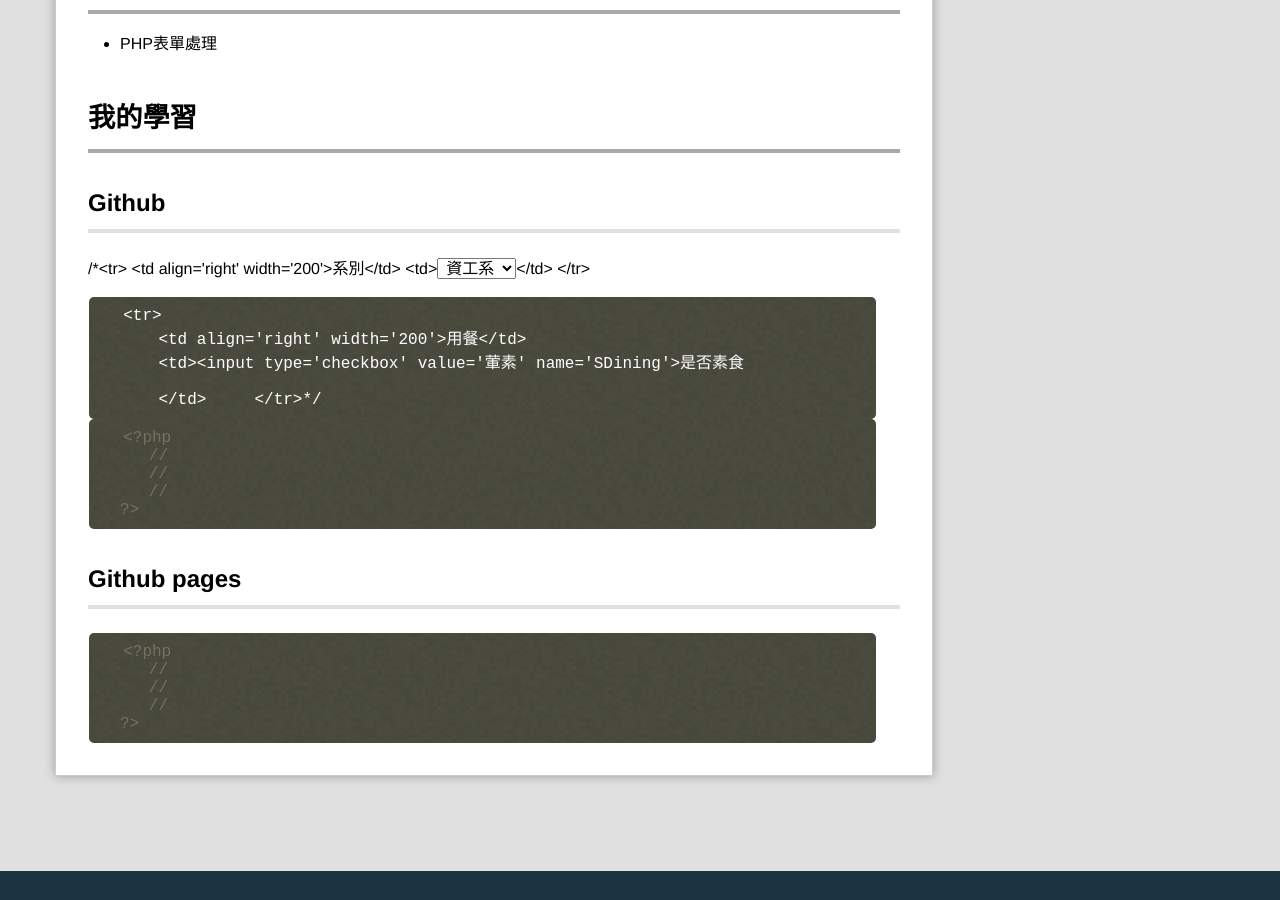
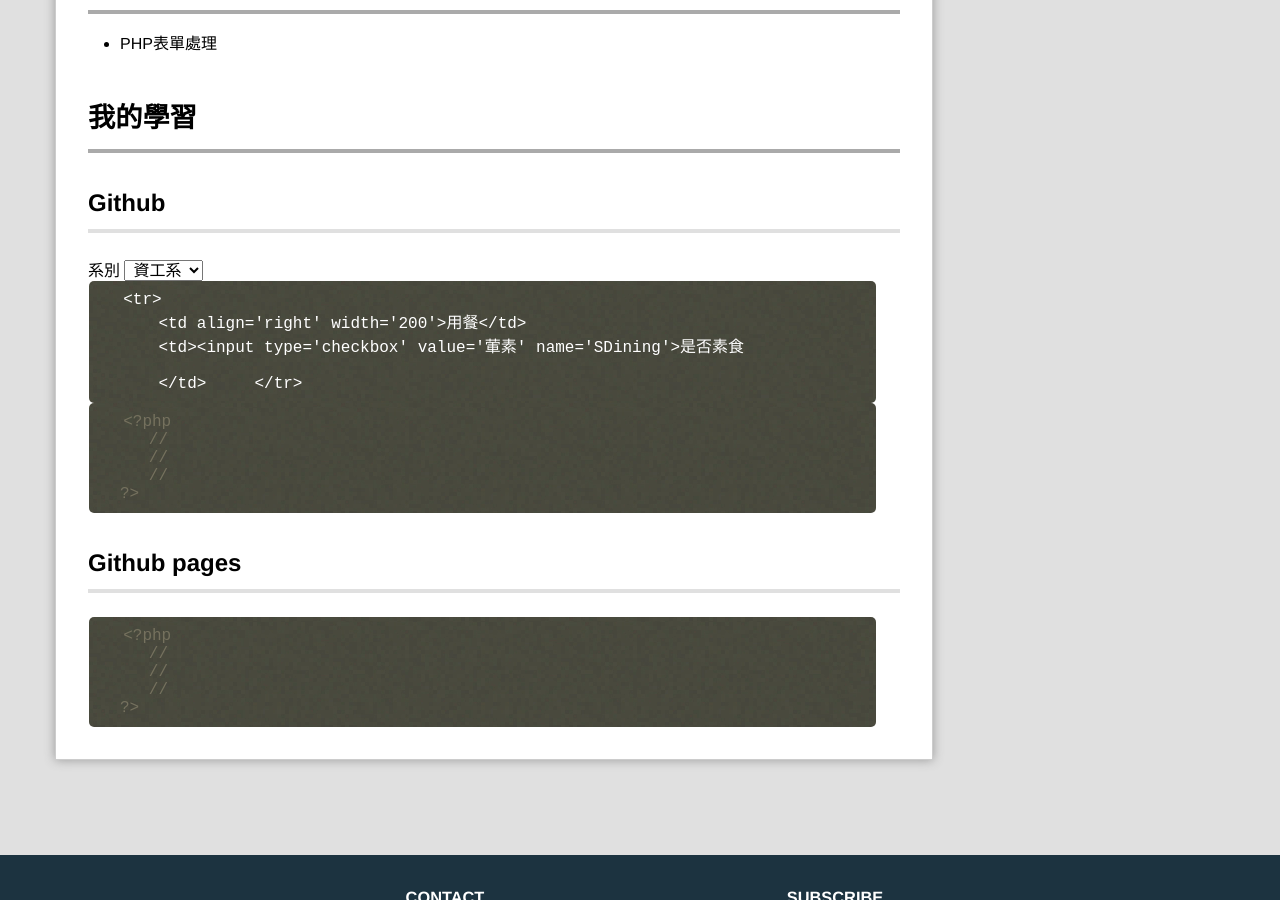
Before and after one commit to wily125/webcourse, a Jekyll site: the page built from _posts/2017-10-25-Class6.md, in a window 1280 px wide and 900 px high, scrolled down 565 px. Built offline with Jekyll 4.4.1, drawn with Linux system fonts in a browser that asks for light colours; Markdown is read by kramdown in place of the engine named in the settings; comment, search, counter and statistics services are not loaded.

Commit message:
Update 2017-10-25-Class6.md

````diff
--- a/_posts/2017-10-25-Class6.md
+++ b/_posts/2017-10-25-Class6.md
@@ -15,7 +15,7 @@ github帳號及使用github做blog。。
 # 我的學習
 
 ##Github
-/*<tr>
+<tr>
         <td align='right' width='200'>系別</td>
         <td><select name="YourLocation">
             　<option value="資工">資工系</option>
@@ -30,7 +30,7 @@ github帳號及使用github做blog。。
         <td><input type='checkbox' value='葷素' name='SDining'>是否素食
 
         </td>
-    </tr>*/
+    </tr>
 
 
 ```php
````
